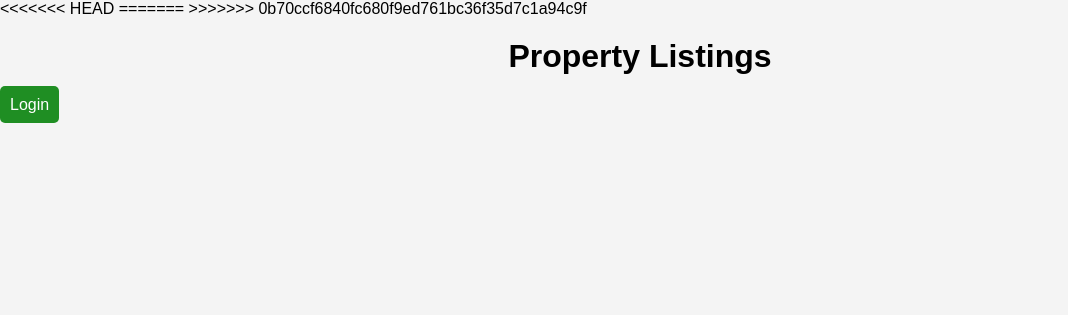
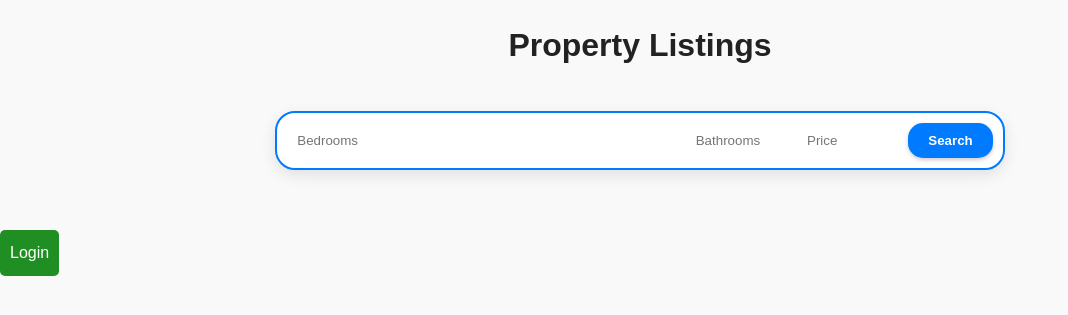
Before and after one commit to sangidahuda/Software_Engineering, a Flask app: page /index in a window 1280 px wide. Shown: the top 315 px of the page, without its empty margins (0-1068 px from the left). Run offline with Flask 3, Linux system fonts and the light colour scheme; data that the repository does not hold is empty.

Commit message:
worked om Styling the index.

```diff
--- a/app/__init__.py
+++ b/app/__init__.py
@@ -7,7 +7,7 @@ from flask_migrate import Migrate
 def create_app():
     app = Flask(__name__)
     app.config['SECRET_KEY'] = '874y57843hfek43rsd4r4'
-    app.config['SQLALCHEMY_DATABASE_URI'] = 'mysql+pymysql://root:Manchester10!@localhost/GSG'
+    app.config['SQLALCHEMY_DATABASE_URI'] = 'mysql+pymysql://root:1011@localhost/GSG'
     app.config['SQLALCHEMY_TRACK_MODIFICATIONS'] = False
     migrate = Migrate(app, db)
 
--- a/app/static/index.css
+++ b/app/static/index.css
@@ -1,39 +1,124 @@
-body {
-    font-family: Arial, sans-serif;
+/* General Reset */
+* {
     margin: 0;
     padding: 0;
-    background: #f4f4f4;
+    box-sizing: border-box;
 }
+
+/* Font */
+body {
+    font-family: 'Arial', sans-serif;
+    background-color: #f9f9f9;
+    color: #333;
+    line-height: 1.6;
+}
+
+/* Main Content Container */
+.container {
+    width: 80%;
+    margin: auto;
+}
+
+/* Header */
 h1 {
     text-align: center;
+    color: #222;
     margin-top: 20px;
+    margin-bottom: 20px;
+    font-size: 2rem;
 }
-#propertyList {
+
+/* Search Container */
+.search-container {
     display: flex;
-    flex-wrap: wrap;
     justify-content: center;
-    gap: 20px;
+    margin-bottom: 20px;
     padding: 20px;
 }
+
+.search-box {
+    display: flex;
+    align-items: center;
+    background-color: #fff;
+    border: 2px solid #007bff;
+    border-radius: 20px;
+    padding: 10px;
+    box-shadow: 0 5px 15px rgba(0, 0, 0, 0.1);
+}
+
+.search-input {
+    border: none;
+    padding: 10px;
+    margin-right: 10px;
+    border-radius: 15px;
+    outline: none;
+    width: 100%;
+}
+
+.search-button {
+    background-color: #007bff;
+    color: white;
+    border: none;
+    padding: 10px 20px;
+    cursor: pointer;
+    border-radius: 15px;
+    transition: background-color 0.3s;
+    font-weight: bold;
+    box-shadow: 0 2px 4px rgba(0, 0, 0, 0.2);
+}
+
+.search-button:hover {
+    background-color: #0056b3;
+}
+
+/* Login Button */
+a[href*="login"] {
+    background-color: #28a745;
+    color: white;
+    padding: 10px 20px;
+    border-radius: 5px;
+    text-decoration: none;
+    display: inline-block;
+    margin-top: 20px;
+    transition: background-color 0.3s;
+}
+
+a[href*="login"]:hover {
+    background-color: #218838;
+}
+
+/* Property List */
+#propertyList {
+    display: grid;
+    grid-template-columns: repeat(auto-fit, minmax(300px, 1fr)); /* Increased min-width of the cards */
+    grid-gap: 20px; /* This controls the space between cards */
+    padding: 20px;
+}
+
+/* Property Item Cards */
 .property-item {
-    background: white;
-    border: 1px solid #ddd;
-    border-radius: 5px;
-    padding: 15px;
-    width: 300px;
-    box-shadow: 0 2px 4px rgba(0,0,0,0.1);
-    transition: transform 0.2s, box-shadow 0.2s;
+    background: #fff;
+    border-radius: 10px;
+    box-shadow: 0 4px 8px rgba(0, 0, 0, 0.1);
+    padding: 25px; /* Increased padding for more internal space */
+    transition: box-shadow 0.3s, transform 0.3s;
+    cursor: pointer;
+    margin-bottom: 20px; /* Adds space below each card */
 }
+
 .property-item:hover {
-    transform: scale(1.05);
-    box-shadow: 0 4px 8px rgba(0,0,0,0.2);
+    box-shadow: 0 6px 12px rgba(0, 0, 0, 0.2);
+    transform: translateY(-5px);
 }
+
 .property-item h2 {
-    font-size: 24px;
-    color: #333;
+    color: #007bff;
+    font-size: 1.8rem; /* Slightly larger titles within the card */
+    margin-bottom: 0.5rem;
 }
+
 .property-item p {
-    font-size: 16px;
-    line-height: 1.4;
+    font-size: 1rem; /* Larger paragraph text */
     color: #666;
+    margin-bottom: 0.5rem;
 }
--- a/app/templates/index.html
+++ b/app/templates/index.html
@@ -1,23 +1,44 @@
 <!DOCTYPE html>
 <html lang="en">
   <head>
-    <meta charset="UTF-8">
+    <meta charset="UTF-8" />
     <title>Property Listings</title>
-<<<<<<< HEAD
     <link
       rel="stylesheet"
       href="{{ url_for('static', filename='index.css') }}"
     />
-=======
->>>>>>> 0b70ccf6840fc680f9ed761bc36f35d7c1a94c9f
   </head>
   <body>
     <h1>Property Listings</h1>
 
-    <a href="{{ url_for('main.login') }}" style="color: white; background-color: rgb(31, 142, 35); padding: 10px; text-decoration: none; border-radius: 5px;">Login</a>
+    <!-- Search Bar Container -->
+<div class="search-container">
+  <div class="search-box">
+      <input type="text" class="search-input" placeholder="Bedrooms">
+      <div class="search-Bathrooms">
+          <input type="text" class="search-input" placeholder="Bathrooms">
+      </div>
+      <div class="search-Price">
+          <input type="text" class="search-input" placeholder="Price">
+      </div>
+      <button class="search-button">Search</button>
+  </div>
+</div>
 
-    <div id="propertyList">
-    </div>
+
+    <a
+      href="{{ url_for('main.login') }}"
+      style="
+        color: white;
+        background-color: rgb(31, 142, 35);
+        padding: 10px;
+        text-decoration: none;
+        border-radius: 5px;
+      "
+      >Login</a
+    >
+
+    <div id="propertyList"></div>
 
     <script src="https://code.jquery.com/jquery-3.6.0.min.js"></script>
     <script>
@@ -31,15 +52,19 @@
               propertyList.empty(); // Clear any existing content
               properties.forEach(function (property) {
                 // Create a clickable div element for each property
-                var listing = $('<div class="property-item" style="cursor: pointer;">');
-                listing.append($('<h2>').text(property.title));
-                listing.append($('<p>').text(property.description));
-                listing.append($('<p>').text('Bedrooms: ' + property.bedrooms));
-                listing.append($('<p>').text('Bathrooms: ' + property.bathrooms));
-                listing.append($('<p>').text('Price: $' + property.price));
-                listing.append($('<p>').text('Location: ' + property.location));
+                var listing = $(
+                  '<div class="property-item" style="cursor: pointer;">'
+                );
+                listing.append($("<h2>").text(property.title));
+                listing.append($("<p>").text(property.description));
+                listing.append($("<p>").text("Bedrooms: " + property.bedrooms));
+                listing.append(
+                  $("<p>").text("Bathrooms: " + property.bathrooms)
+                );
+                listing.append($("<p>").text("Price: $" + property.price));
+                listing.append($("<p>").text("Location: " + property.location));
                 // Redirect to the property detail page on click
-                listing.on('click', function () {
+                listing.on("click", function () {
                   window.location.href = "/property/" + property.id;
                 });
                 propertyList.append(listing);
@@ -47,13 +72,12 @@
             },
             error: function (error) {
               console.log("Error fetching property listings:", error);
-            }
+            },
           });
         }
 
         fetchPropertyListings();
       });
     </script>
-
   </body>
 </html>
```
Lines whose indentation alone changed are shown as unchanged.
